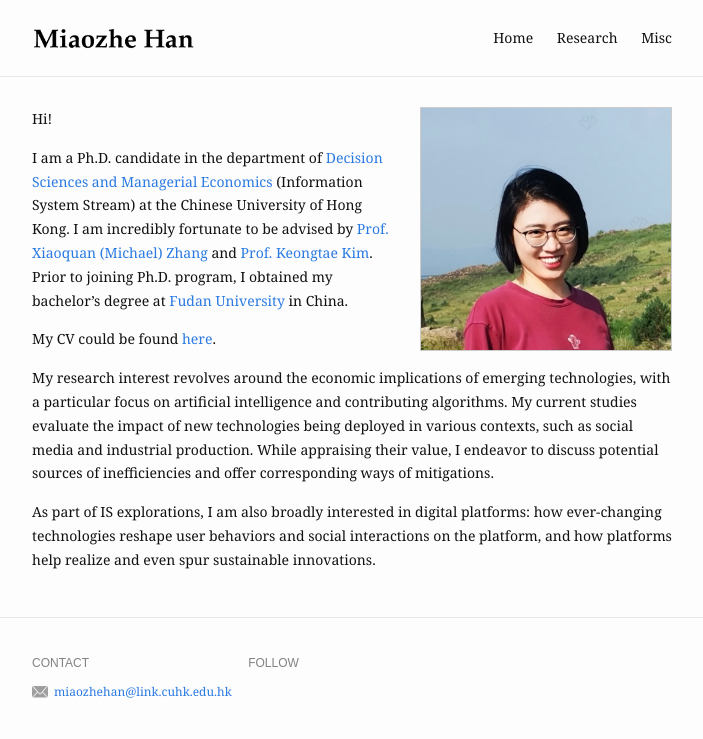
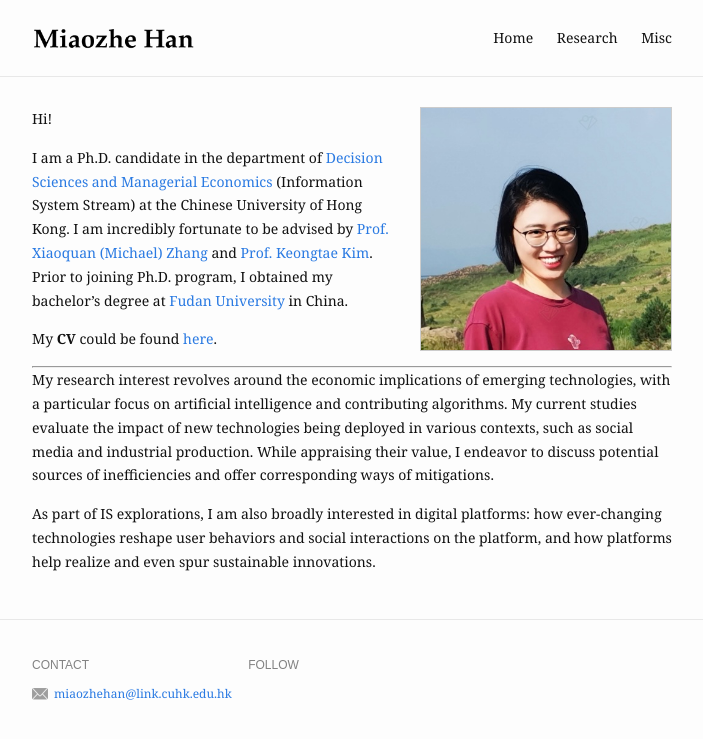
Before and after one commit to miaozhehan99/miaozhehan99.github.io, a Jekyll site: the page built from index.md, in a window 1280 px wide. Shown: the top 739 px of the page, without its empty margins (288-991 px from the left). Built offline with Jekyll 4.4.1, drawn with Linux system fonts in a browser that asks for light colours.

```diff
--- a/index.md
+++ b/index.md
@@ -9,7 +9,9 @@ Hi!
 
 I am a Ph.D. candidate in the department of [Decision Sciences and Managerial Economics](https://grad.bschool.cuhk.edu.hk/programmes/decision-sciences-managerial-economics/) (Information System Stream) at the Chinese University of Hong Kong. I am incredibly fortunate to be advised by [Prof. Xiaoquan (Michael) Zhang](https://mikezhang.com) and [Prof. Keongtae Kim](https://keongkim.github.io). Prior to joining Ph.D. program, I obtained my bachelor’s degree at [Fudan University](https://www.fudan.edu.cn/en/) in China.
 
-My CV could be found [here](https://miaozhehan99.github.io/assets/CV_MiaozheHAN.pdf).
+My **CV** could be found [here](https://miaozhehan99.github.io/assets/CV_MiaozheHAN.pdf).
+
+***
 
 My research interest revolves around the economic implications of emerging technologies, with a particular focus on artificial intelligence and contributing algorithms. My current studies evaluate the impact of new technologies being deployed in various contexts, such as social media and industrial production. While appraising their value, I endeavor to discuss potential sources of inefficiencies and offer corresponding ways of mitigations.
 
```
